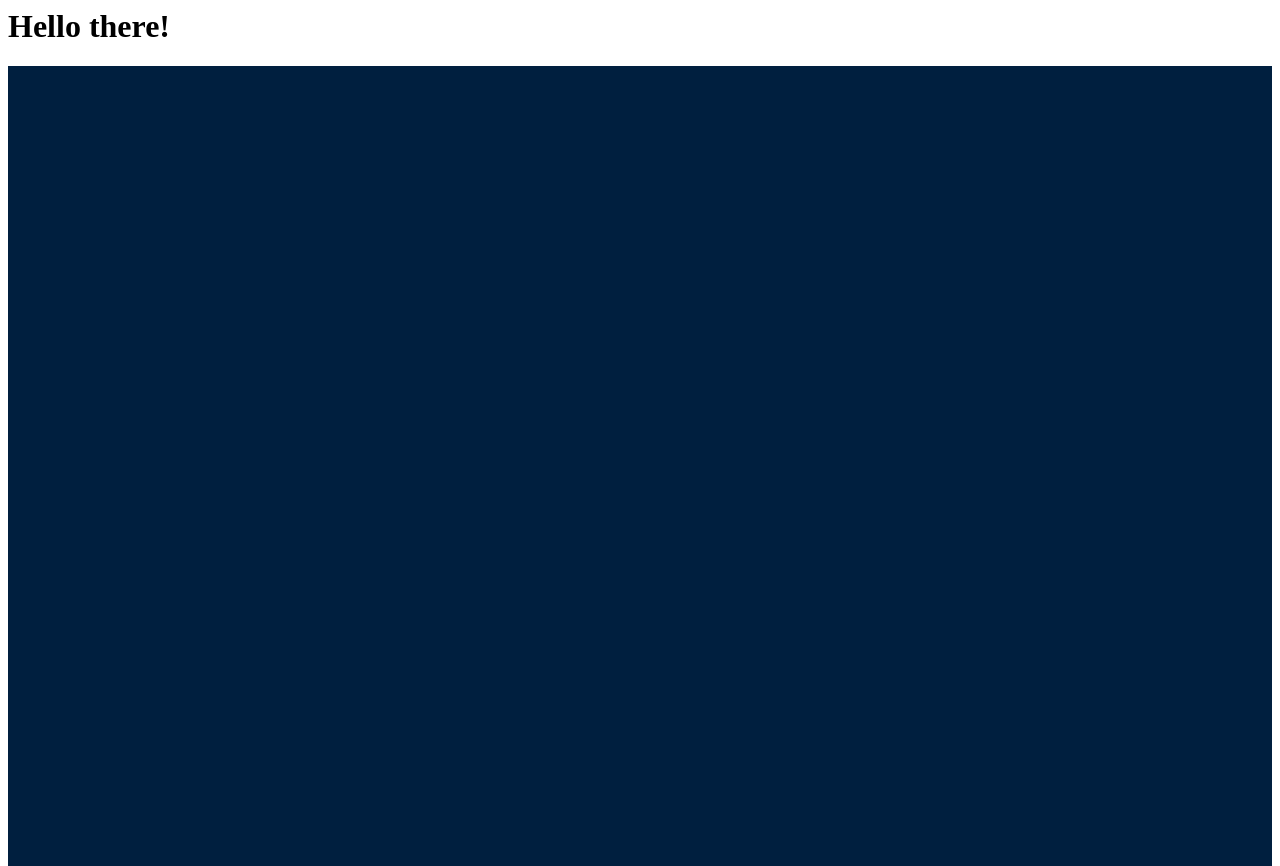
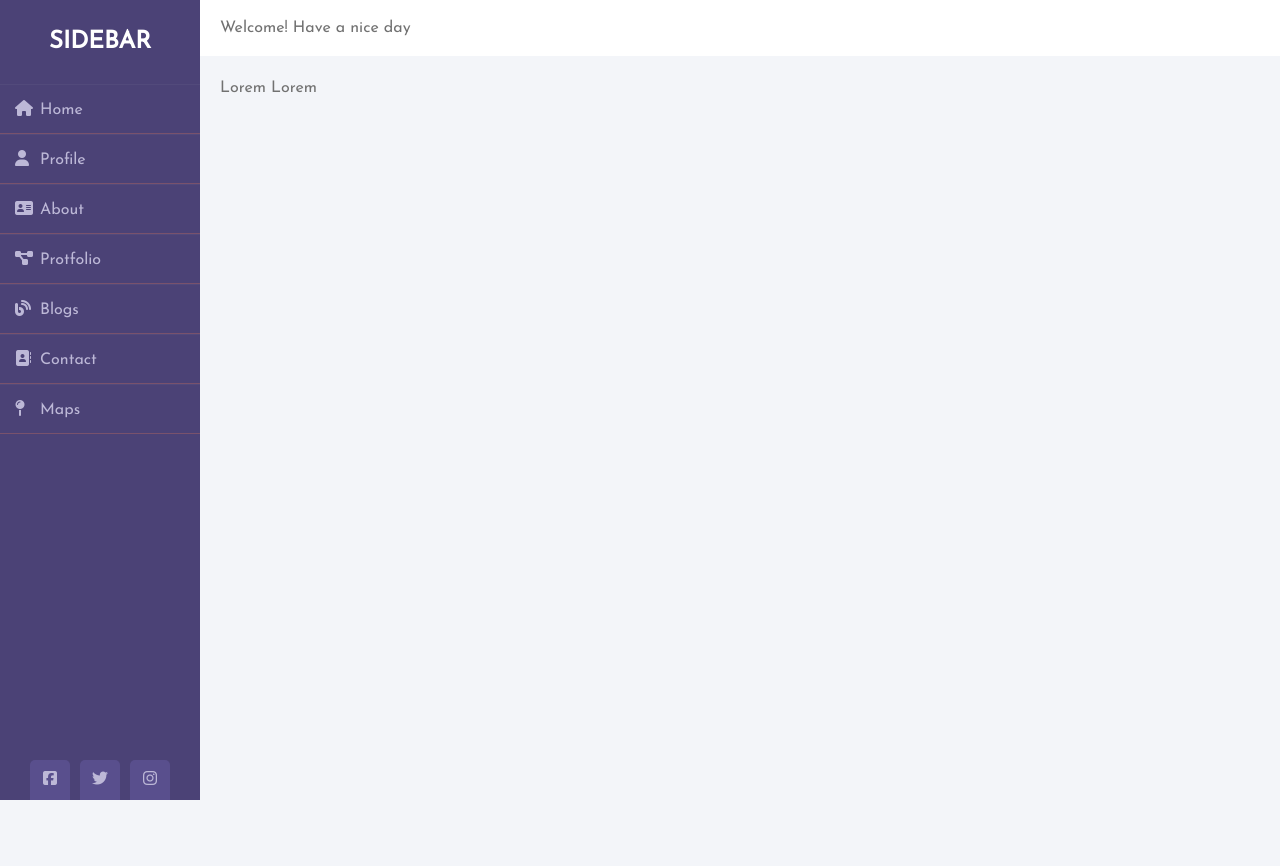
Before and after one commit to shaku15/web-platform-gjgebg, a plain HTML site: page index.html in a window 1280 px wide. After the commit the page ends 800 px from the top, so only its background shows below. Drawn offline with Linux system fonts and the light colour scheme.

Commit message:
2 files modified

```diff
--- a/index.html
+++ b/index.html
@@ -1,11 +1,40 @@
+<!DOCTYPE html>
 <html>
-  <head>
-    <meta charset="UTF-8">
-    <!-- <link rel="stylesheet" type="text/css" href="styles.css"> -->
-    <link rel="stylesheet" href="styles.css">
-  </head>
-  <body>
-    <h1>Hello there!</h1>
-    <div class="element"></div>
-  </body>
+
+<head lang="en">
+	<meta charset="UTF-8">
+	<meta name="viewport" content="width=device-width, initial-scale=1.0">
+	<link rel="stylesheet" href="styles.css">
+	<script src="https://kit.fontawesome.com/b99e675b6e.js"></script>
+	<title>Side Bar</title>
+</head>
+
+<body>
+	<div class="wrapper">
+		<div class="sidebar">
+			<h2>Sidebar</h2>
+			<ul>
+				<li><a href="#"><i class="fas fa-home"></i>Home</a></li>
+				<li><a href="#"><i class="fas fa-user"></i>Profile</a></li>
+				<li><a href="#"><i class="fas fa-address-card"></i>About</a></li>
+				<li><a href="#"><i class="fas fa-project-diagram"></i>Protfolio</a></li>
+				<li><a href="#"><i class="fas fa-blog"></i>Blogs</a></li>
+				<li><a href="#"><i class="fas fa-address-book"></i>Contact</a></li>
+				<li><a href="#"><i class="fas fa-map-pin"></i>Maps</a></li>
+			</ul>
+			<div class="social_media">
+				<a href="#"><i class="fab fa-facebook-square"></i></a>
+				<a href="#"><i class="fab fa-twitter"></i></a>
+				<a href="#"><i class="fab fa-instagram"></i></a>
+			</div>
+		</div>
+		<div class="main_content">
+			<div class="header">Welcome! Have a nice day</div>
+			<div class="info">
+				<div>Lorem Lorem</div>
+			</div>
+		</div>
+	</div>
+</body>
+
 </html>
--- a/styles.css
+++ b/styles.css
@@ -1,16 +1,86 @@
-.element{
-  width:100%;
+@import url("https://fonts.googleapis.com/css2?family=Josefin+Sans&display=swap");
+* {
+  padding: 0;
+  margin: 0;
+  box-sizing: border-box;
+  list-style: none;
+  text-decoration: none;
+  font-family: "Josefin Sans", sans-serif;
+}
+body {
+  background-color: #f3f5f9;
+}
+.wrapper {
+  display: flex;
+  position: relative;
+}
+.wrapper .sidebar {
+  position: fixed;
+  width: 200px;
   height: 100%;
-  animation: pulse 5s infinite;
+  background-color: #4b4276;
+  padding: 30px 0;
 }
-@keyframes pulse{
-  0%{
-    background-color: #001F3F;
-  }
-  100%{
-    background-color: #FF4136;
-  }
+.wrapper .sidebar h2 {
+  color: #fff;
+  text-transform: uppercase;
+  text-align: center;
+  margin-bottom: 30px;
 }
-html,body{
-  height: 100%;
+.wrapper .sidebar ul li {
+  padding: 15px;
+  border-bottom: 1px solid rgba(168, 99, 99, 0.5);
+  border-top: 1px solid rgba(225, 225, 225, 0.05);
 }
+.wrapper .sidebar ul li a {
+  color: #bdb8d7;
+  display: block;
+}
+.wrapper .sidebar ul li a .fas {
+  width: 25px;
+}
+.wrapper .sidebar ul li:hover {
+  background: #594f8d;
+}
+.wrapper .sidebar ul li:hover a {
+  color: #fff;
+}
+.wrapper .sidebar .social_media {
+  position: absolute;
+  bottom: 0;
+  left: 50%;
+  transform: translateX(-50%);
+  display: flex;
+}
+.wrapper .sidebar .social_media a {
+  display: block;
+  width: 40px;
+  background-color: #594f8d;
+  height: 40px;
+  line-height: 40px;
+  text-align: center;
+  margin: 0 5px;
+  color: #bdb8d7;
+  border-top-right-radius: 5px;
+  border-top-left-radius: 5px;
+}
+
+.wrapper .main_content {
+  width: 100%;
+  margin-left: 200px;
+}
+.wrapper .main_content .header {
+  padding: 20px;
+  background: #fff;
+  color: #717171;
+  border-bottom: #e0e4e8;
+}
+.wrapper .main_content .info {
+  margin: 20px;
+  color: #717171;
+  line-height: 25px;
+}
+
+.wrapper .main_content .info div {
+  margin-bottom: 20px;
+}
```
